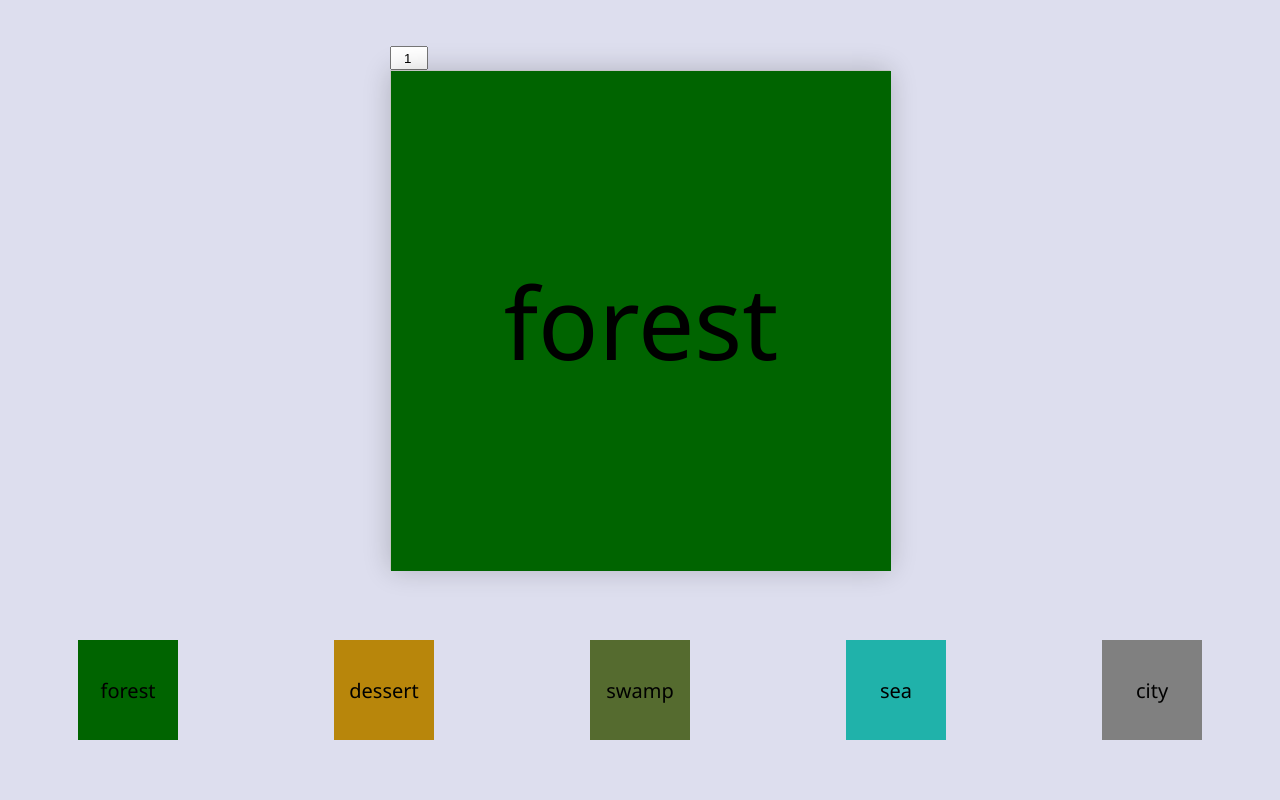
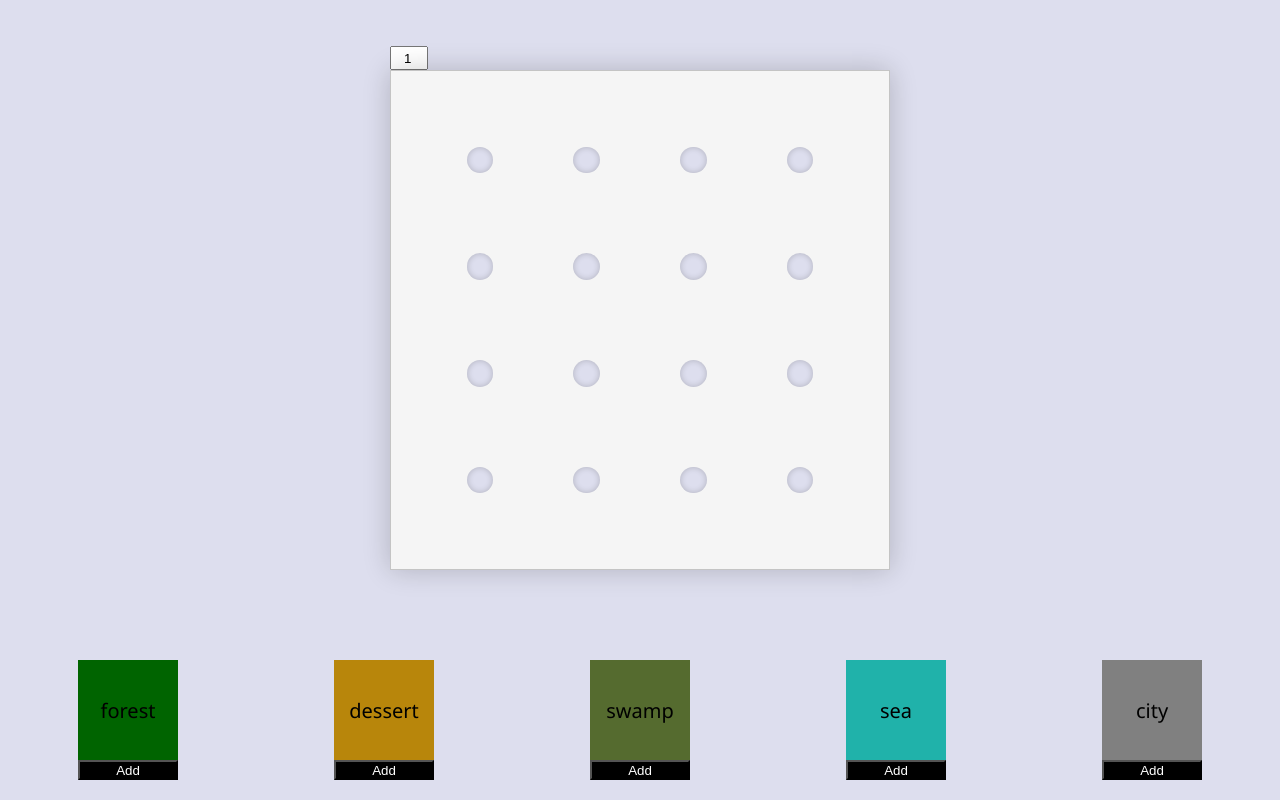
Before and after one commit to gdmgent/motion-for-web-projects-X3TSr, a plain HTML site: page Exercises/00 - D&D/index.html in a window 1280 px wide. Drawn offline with Linux system fonts and the light colour scheme.

Commit message:
Changed Stuff

```diff
--- a/Exercises/00 - D&D/index.html
+++ b/Exercises/00 - D&D/index.html
@@ -18,53 +18,40 @@
 
     <!-- Biomes -->
     <section class="biomes">
-        <article data-name="forest" class="forest" id="forest">
-
-        </article>
-        <article data-name="dessert" class="dessert" id="dessert">
-
-        </article>
-        <article data-name="swamp" class="swamp" id="swamp">
-
-        </article>
-        <article data-name="sea" class="sea" id="sea">
-
-        </article>
-        <article data-name="city" class="city" id="city">
-
-        </article>
+        <div class="card">
+            <article data-name="forest" class="forest" id="forest"></article>
+            <button id="btnForest" onclick="addBiome('forest')">Add</button>
+        </div>
+        <div class="card">
+            <article data-name="dessert" class="dessert" id="dessert"></article>
+            <button id="btnDessert" onclick="addBiome('dessert')">Add</button>
+        </div>
+        <div class="card">
+            <article data-name="swamp" class="swamp" id="swamp"></article>
+            <button id="btnSwamp" onclick="addBiome('swamp')">Add</button>
+        </div>
+        <div class="card">
+            <article data-name="sea" class="sea" id="sea"></article>
+            <button id="btnSea" onclick="addBiome('sea')">Add</button>
+        </div>
+        <div class="card">
+            <article data-name="city" class="city" id="city"></article>
+            <button id="btnCity" onclick="addBiome('city')">Add</button>
+        </div>
     </section>
 
     <!-- Places -->
-    <aside id="camp">
-
-    </aside>
-    <aside id="tavern">
-
-    </aside>
-    <aside id="building-small">
-
-    </aside>
-    <aside id="building-medium">
-
-    </aside>
-    <aside id="building-large">
-
-    </aside>
+    <aside id="camp"></aside>
+    <aside id="tavern"></aside>
+    <aside id="building-small"></aside>
+    <aside id="building-medium"></aside>
+    <aside id="building-large"></aside>
     <!-- Assets -->
-    <aside id="barrel">
-
-    </aside>
-    <aside id="table">
-
-    </aside>
+    <aside id="barrel"></aside>
+    <aside id="table"></aside>
     <!-- Nature -->
-    <aside id="tree">
-
-    </aside>
-    <aside id="bush">
-
-    </aside>
+    <aside id="tree"></aside>
+    <aside id="bush"></aside>
 
     <!-- JS -->
     <script src="js/app.js"></script>
--- a/Exercises/00 - D&D/js/app.js
+++ b/Exercises/00 - D&D/js/app.js
@@ -12,6 +12,7 @@ const hole = document.getElementById("hole");
 const forest = document.getElementById("forest");
 const dessert = document.getElementById("dessert");
 const swamp = document.getElementById("swamp");
+const sea = document.getElementById("sea");
 const city = document.getElementById("city");
 // -- Map components
 // -- -- Places
@@ -28,8 +29,8 @@ const tree = document.getElementById("tree");
 const bush = document.getElementById("bush");
 
 
-
-const makeMapSections = () =>{
+// Funcs
+const makeMapSections = () => {
     // Make map sections
     document.documentElement.style.setProperty("--map-columns", mapColumns.value);
     while (mapSection.hasChildNodes()) {
@@ -42,17 +43,50 @@ const makeMapSections = () =>{
     for (let i = 0; i < 16; i++) {
         mapSection.appendChild(hole.cloneNode(true));
     }
-    for (let i = 0; i < x*x; i++) {
+    for (let i = 0; i < x * x; i++) {
+        mapSection.id = "map-section-"+i;
         map.appendChild(mapSection.cloneNode(true));
     }
-    let b = document.createElement("section");
-    let f = forest.cloneNode(true);
-    b.classList.add("biomes");
-    b.appendChild(f);
-    map.firstChild.appendChild(b);
+};
+const addBiome = (type) => {
+    if (map.hasChildNodes()) {
+        let childCount = map.childElementCount;
+        for (let i = 0; i < childCount; i++) {
+            let biomeParent = document.getElementById("map-section-"+i)
+            let innerBiome = biomeParent.lastChild.firstChild;
+            if (innerBiome == null) {
+                let biomeType;
+                switch (type) {
+                    case "forest":
+                        biomeType = forest.cloneNode(true);
+                        break;
+                    case "dessert":
+                        biomeType = dessert.cloneNode(true);
+                        break;
+                    case "swamp":
+                        biomeType = swamp.cloneNode(true);
+                        break;
+                    case "sea":
+                        biomeType = sea.cloneNode(true);
+                        break;
+                    case "city":
+                        biomeType = city.cloneNode(true);
+                        break;
+                    default:
+                        break;
+                }
+                let biomesElement = document.createElement("section");
+                biomesElement.classList.add("biomes");
+                biomesElement.appendChild(biomeType);
+                biomeParent.appendChild(biomesElement);
+                break;
+            }
+        }
+    }
 };
 
+
+// Run once
 makeMapSections();
-
-// Detect change
+// Detect change in input field
 mapColumns.addEventListener("change", makeMapSections);
--- a/Exercises/00 - D&D/style.css
+++ b/Exercises/00 - D&D/style.css
@@ -99,11 +99,11 @@ body{
     width: 100%;
     height: 100%;
 }
-.map .biomes > *{
+.map .biomes > article{
     width: var(--map-section-size-width);
     height: var(--map-section-size-height);
 }
-.map .biomes > *::before{
+.map .biomes > article::before{
     font-size: calc(var(--map-section-size-width) / 5);
 }
 
@@ -114,11 +114,31 @@ body{
     width: 100vw;
     min-height: 20vh;
 }
-.biomes > *{
+.biomes .card{
+    display: flex;
+    flex-direction: column;
+    justify-content: center;
+    align-items: center;
+}
+.biomes .card button{
+    display: flex;
+    justify-content: center;
+    align-items: center;
+
+    background-color: #000;
+    color: #fff;
+
+    text-decoration: none;
+    cursor: pointer;
+
+    width: 100%;
+    height: 2rem;
+}
+.biomes article{
     width: 10rem;
     height: 10rem;
 }
-.biomes > *::before{
+.biomes article::before{
     content: attr(data-name);
     display: flex;
     justify-content: center;
@@ -127,18 +147,18 @@ body{
     font-size: 2rem;
     height: 100%;
 }
-.biomes > .forest{
+.biomes .forest{
     background-color: darkgreen;
 }
-.biomes > .dessert{
+.biomes .dessert{
     background-color: darkgoldenrod;
 }
-.biomes > .swamp{
+.biomes .swamp{
     background-color: darkolivegreen;
 }
-.biomes > .sea{
+.biomes .sea{
     background-color: lightseagreen;
 }
-.biomes > .city{
+.biomes .city{
     background-color: grey;
 }
```
Also changed, not shown: index.html (+4 -4 lines).
